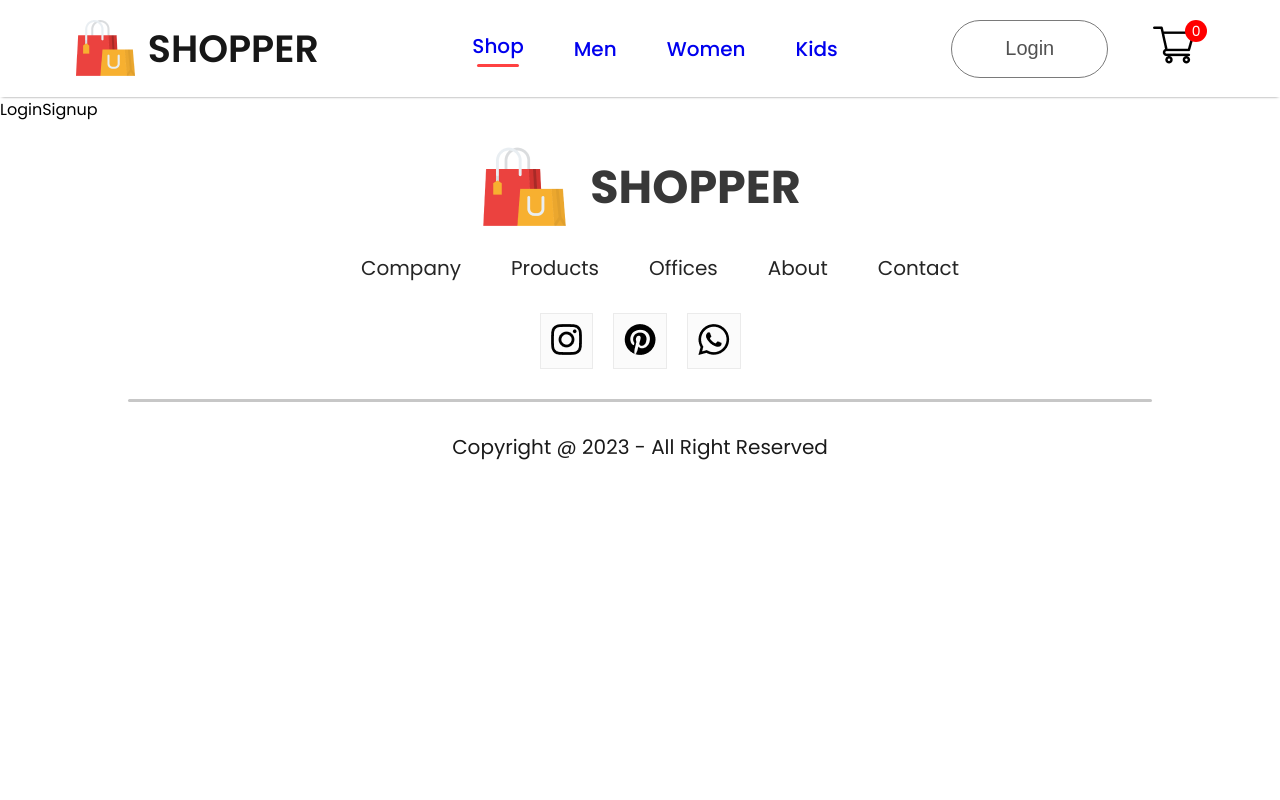
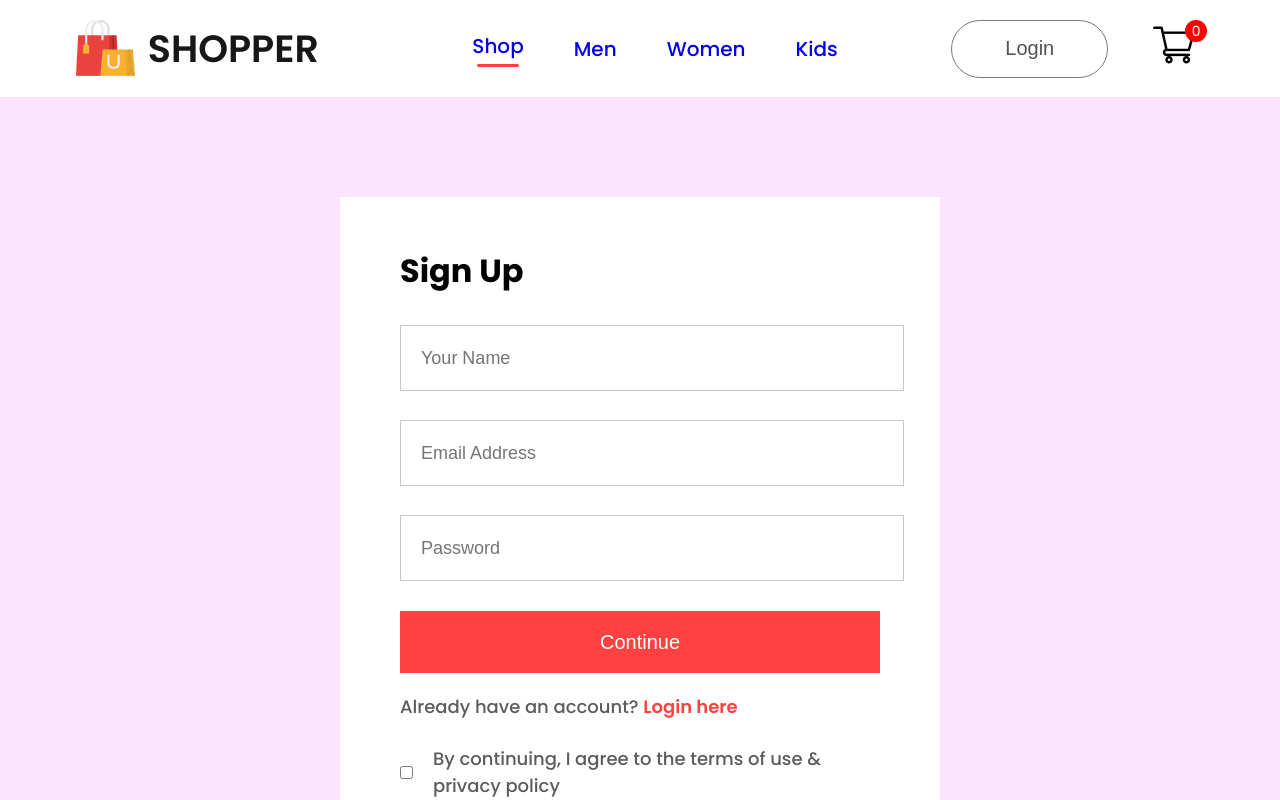
Before and after one commit to sahilsh17/Ecom, a React (Create React App) app in the folder frontend/: page /login in a window 1280 px wide. Shown: the top 800 px of the page. Built offline with nearby package versions, Linux system fonts and the light colour scheme.

Commit message:
created login page and added css

```diff
--- /dev/null
+++ b/frontend/src/Pages/CSS/LoginSignup.css
@@ -0,0 +1,66 @@
+.loginsignup{
+  width: 100%;
+  height: 80vh;
+  background: #fce3fe;
+  padding-top: 100px;
+}
+
+.loginsignup-container{
+  width: 480px;
+  height: 550px;
+  background: white;
+  margin: auto;
+  padding: 40px 60px;
+}
+
+.loginsignup-container h1{
+  margin: 10px 0px;
+}
+
+.loginsignup-fields{
+  display: flex;
+  flex-direction: column;
+  gap:29px;
+  margin-top: 30px;
+}
+.loginsignup-fields input{
+  height: 62px;
+  width: 100%;
+  padding-left: 20px;
+  border: 1px solid #c9c9c9;
+  outline:none;
+  color: #5c5c5c;
+  font-size: 18px;
+}
+.loginsignup-container button{
+  width: 100%;
+  height:  62px;
+  color: white;
+  background-color: #ff4141;
+  margin-top: 30px;
+  border: none;
+  font-size: 20px;
+  font-weight: 500;
+  cursor: pointer;
+}
+.loginsignup-login{
+  margin-top: 20px;
+  color: #5c5c5c;
+  font-size: 18px;
+  font-weight: 500;
+}
+.loginsignup-login span{
+ color: #ff4141;
+ font-weight: 600;
+
+}
+.loginsignup-agree{
+  display: flex;
+  align-items: center;
+  margin-top: 25px;
+  margin-bottom: 25px;
+  gap: 20px;
+  color: #5c5c5c;
+  font-size: 18px;
+  font-weight: 500;
+}
--- a/frontend/src/Pages/LoginSignup.jsx
+++ b/frontend/src/Pages/LoginSignup.jsx
@@ -1,7 +1,27 @@
-import React from 'react'
+import React from 'react';
+import './CSS/LoginSignup.css';
 
 export const LoginSignup = () => {
   return (
-    <div>LoginSignup</div>
+    <div className="loginsignup">
+      <div className="loginsignup-container">
+        <h1>Sign Up</h1>
+        <div className="loginsignup-fields">
+          <input type="text" placeholder="Your Name" />
+          <input type="email" placeholder="Email Address" />
+          <input type="password" placeholder="Password" />
+        </div>
+
+        <button>Continue</button>
+        <p className="loginsignup-login">
+          Already have an account? <span>Login here</span>
+        </p>
+        <div className="loginsignup-agree">
+          <input type="checkbox" name="" id="" />
+          <p>By continuing, I agree to the terms of use & privacy policy</p>
+        </div>
+      </div>
+
+    </div>
   )
 }
```
